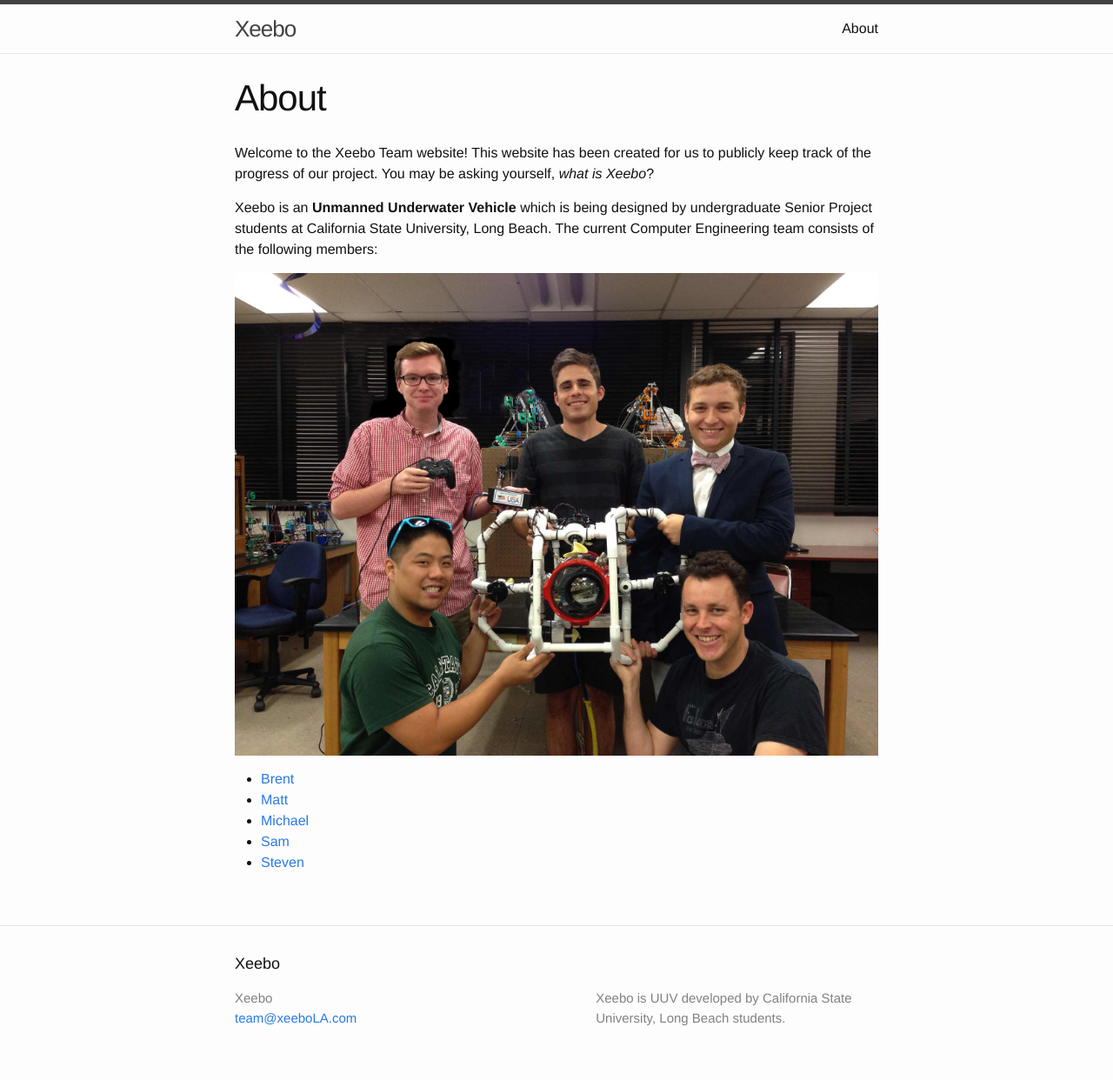
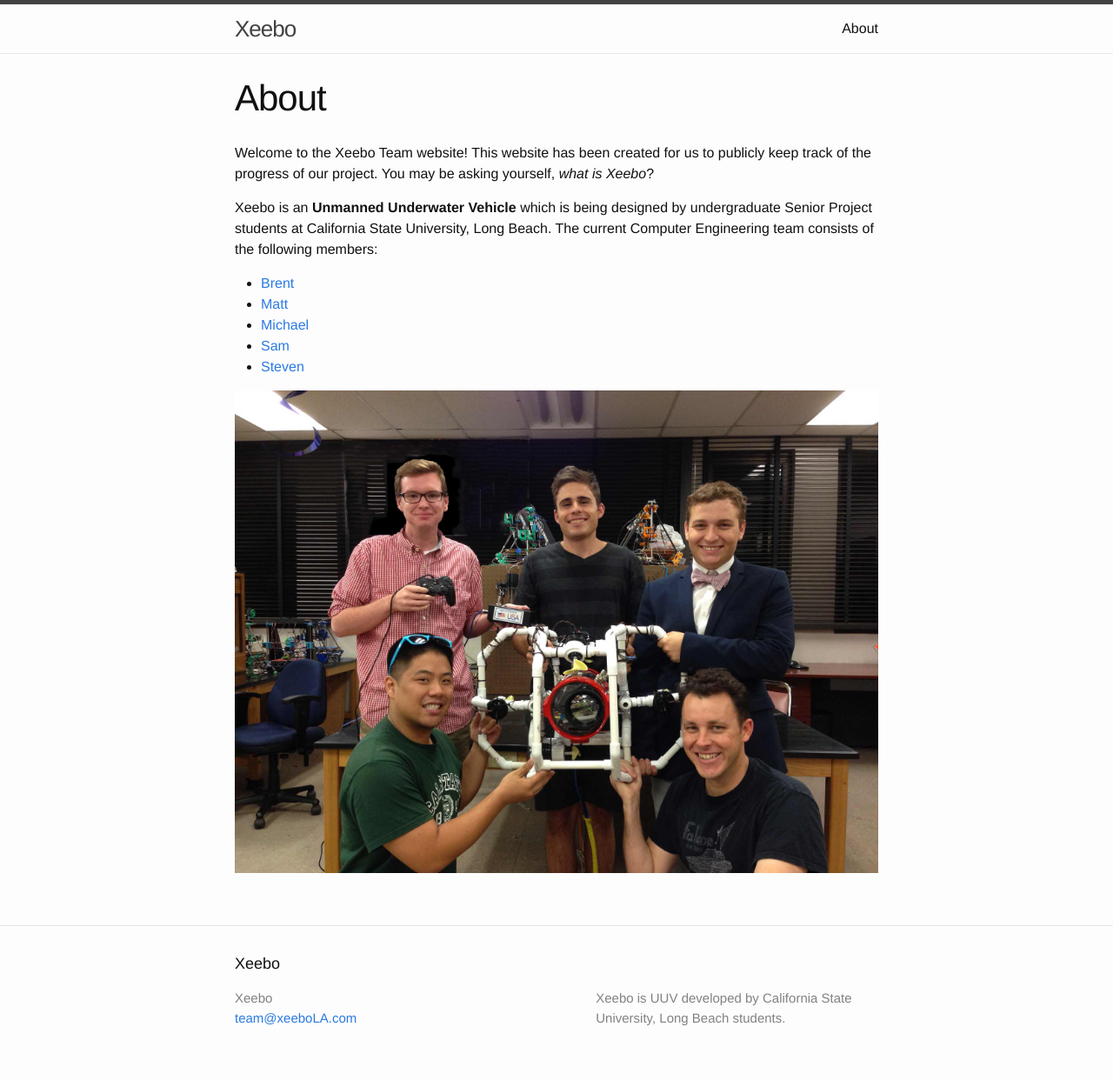
Before and after one commit to vartan/Xeebo, a Jekyll site: the page built from about.md, in a window 1280 px wide. Shown: the whole page at 87% size. Built offline with Jekyll 4.4.1, drawn with Linux system fonts in a browser that asks for light colours.

Commit message:
added image

```diff
--- a/about.md
+++ b/about.md
@@ -8,10 +8,10 @@ Welcome to the Xeebo Team website! This website has been created for us to publi
 
 Xeebo is an **Unmanned Underwater Vehicle** which is being designed by undergraduate Senior Project students at California State University, Long Beach. The current Computer Engineering team consists of the following members:
 
-![Team Xeebo](/images/team.jpg "Team Xeebo")
-
 * [Brent](mailto:brent@xeeboLA.com)
 * [Matt](mailto:matt@xeeboLA.com)
 * [Michael](mailto:michael@xeeboLA.com)
 * [Sam](mailto:sam@xeeboLA.com)
 * [Steven](mailto:steven@xeeboLA.com)
+
+![Team Xeebo](/images/team.jpg "Team Xeebo")
```
